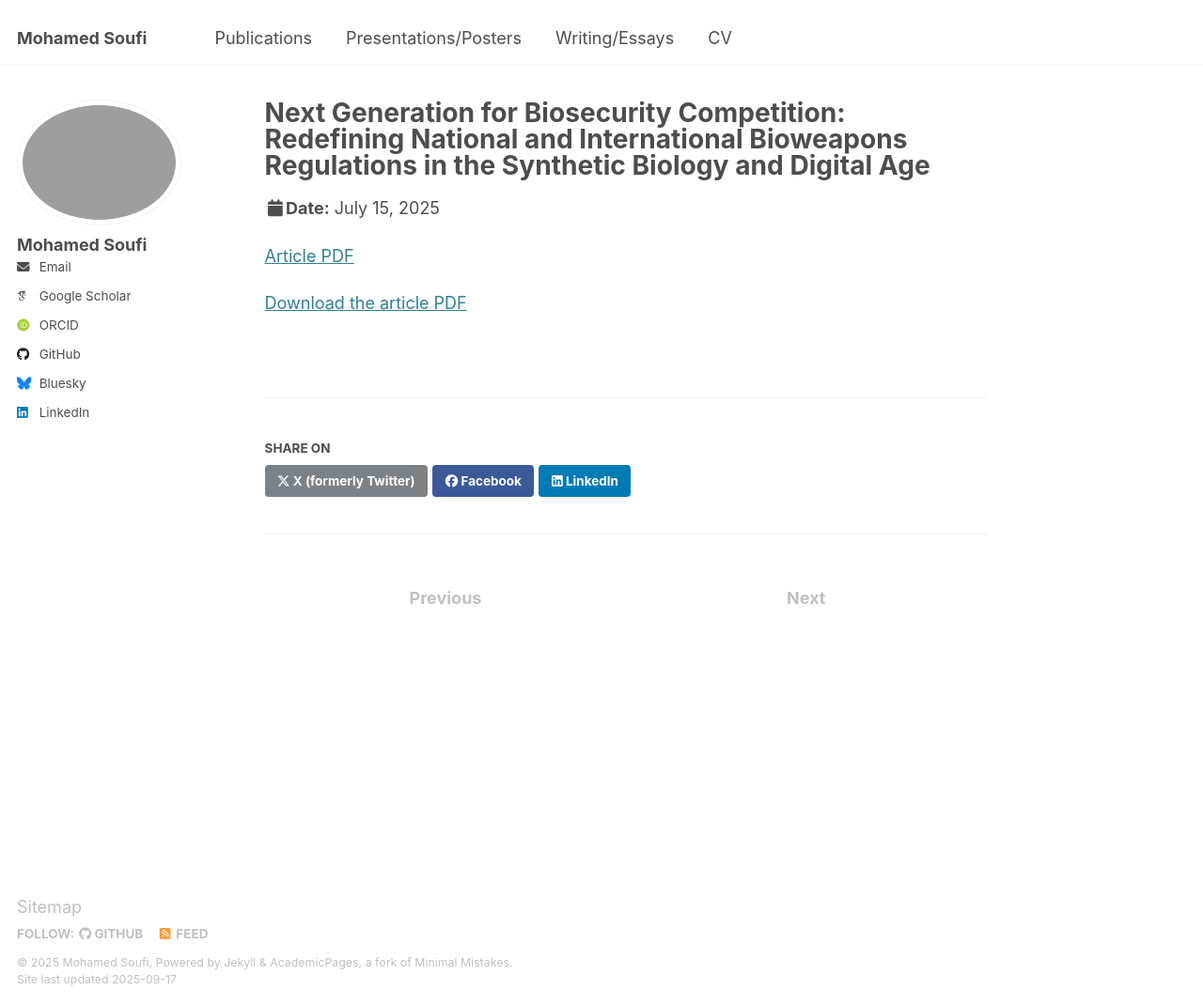
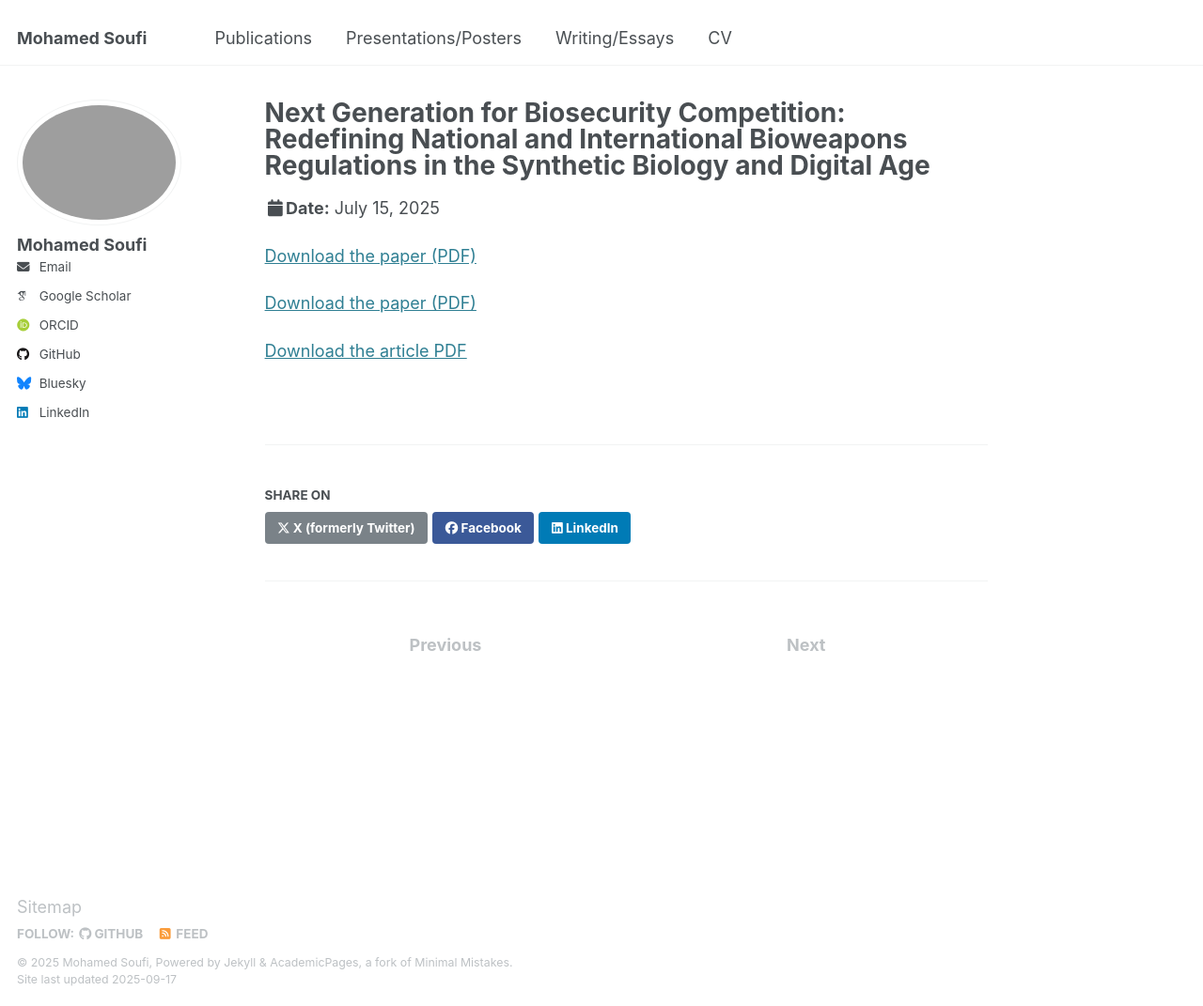
Before and after one commit to msoufi1453/msoufi1453.github.io, a Jekyll site: the page built from _talks/2025-07-15-Biosecurity-Essay.md, in a window 1280 px wide and 1071 px high. Shown: the whole window at 94% size. Built offline with Jekyll 4.4.1, drawn with Linux system fonts in a browser that asks for light colours; some web fonts are replaced.

Commit message:
added 3 lines to biosecurity file, to see what works

```diff
--- a/_talks/2025-07-15-Biosecurity-Essay.md
+++ b/_talks/2025-07-15-Biosecurity-Essay.md
@@ -5,6 +5,8 @@ type: "Talk"
 permalink: /talks/2025-07-15-Biosecurity-Essay
 ---
 
-[Article PDF](https://www.synbiobeta.com/read/kokomodo-leads-the-era-of-sustainable-cacao-at-synbiobeta-2025)
+[Download the paper (PDF)](/files/Final%20Document_%20Next%20Generation%20for%20Biosecurity%20Competition%20Paper.pdf)
+
+[Download the paper (PDF)](http://msoufi1453.github.io/files/Final%20Document_%20Next%20Generation%20for%20Biosecurity%20Competition%20Paper.pdf)
 
 <a href="/assets/pdf/CV%20July%202025.pdf" target="_blank">Download the article PDF</a>
```
Also changed, not shown: 2 other files.
